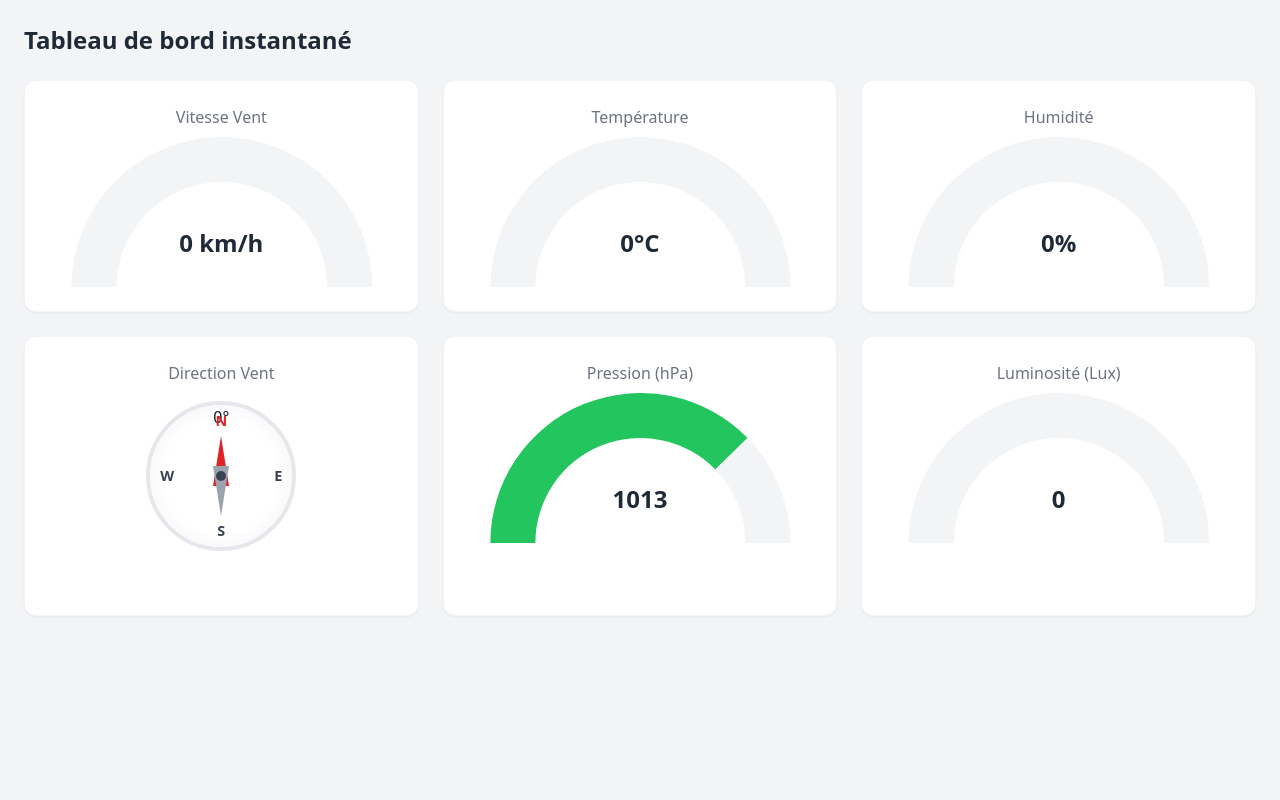
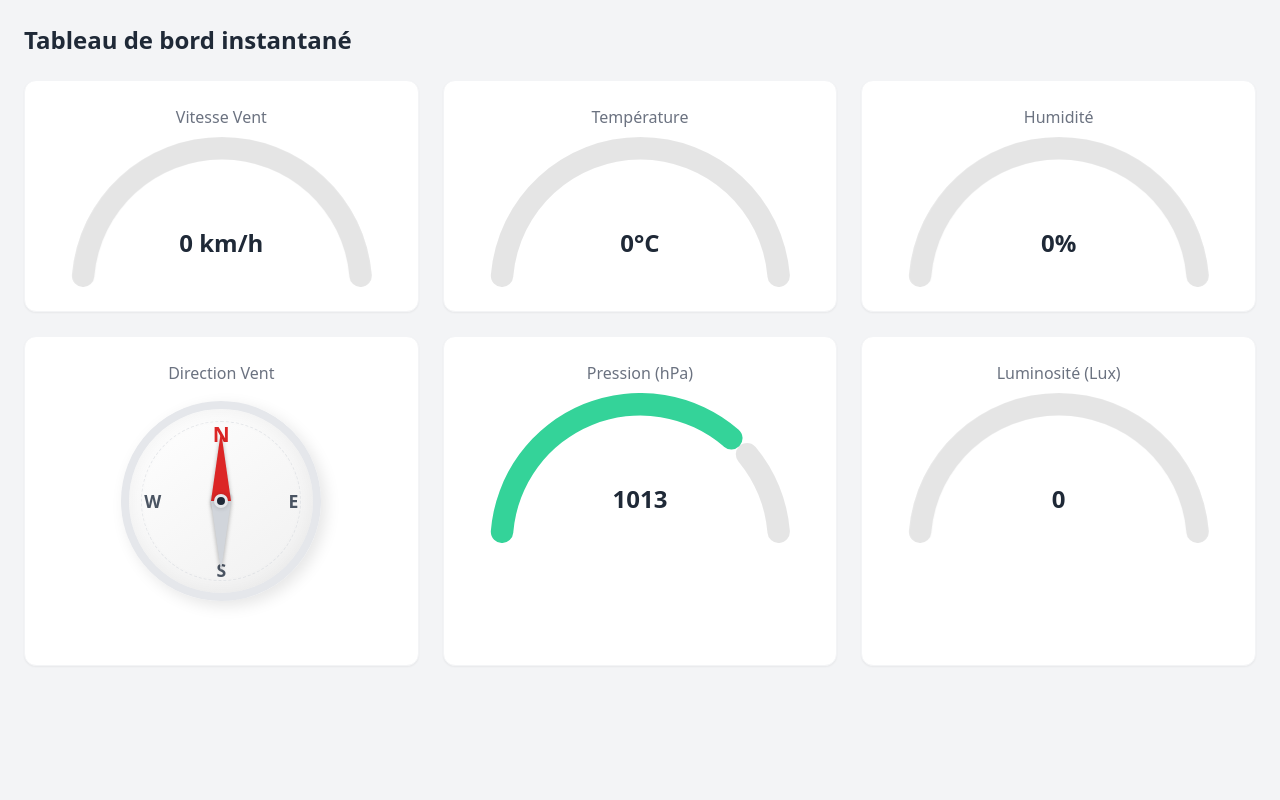
Before and after one commit to schwanstern/WEB_Station_Meteo, a Django app: page /apercu/ in a window 1280 px wide. Run offline with Django 5.2, Linux system fonts and the light colour scheme; data that the repository does not hold is empty; a map, chart or similar area stays blank; parts of the project's set-up code (start-up, migrations or seed data) failed here and were passed over; some libraries are stand-ins or nearby versions.

Commit message:
Fix visual regression: Modern gauges, Compass centered, Cache busting

```diff
--- a/web/static/css/style.css
+++ b/web/static/css/style.css
@@ -6,123 +6,199 @@
 /* Transition globale smooth pour le theme switch */
 body {
     transition: background-color 0.3s, color 0.3s;
+
+    /* Variables de couleurs pour les graphiques (accessibles via JS) */
+    --chart-temp: #f87171;
+    /* Red-400 */
+    --chart-hum: #60a5fa;
+    /* Blue-400 */
+    --chart-wind: #94a3b8;
+    /* Slate-400 */
+    --chart-press: #34d399;
+    /* Emerald-400 */
+    --chart-lux: #fbbf24;
+    /* Amber-400 */
+    --chart-empty-light: rgba(0, 0, 0, 0.1);
+    --chart-empty-dark: rgba(255, 255, 255, 0.1);
 }
 
 /* --- CSS BOUSSOLE ADAPTÉE TAILWIND --- */
-/* On utilise les variables CSS de Tailwind si possible ou des couleurs explicites */
 .compass-container {
     position: relative;
-    width: 150px;
-    height: 150px;
+    width: 200px;
+    height: 200px;
     border-radius: 50%;
     margin: 0 auto;
 
-    border: 4px solid #e5e7eb;
+    /* Moderne : Gradient et Ombre */
+    background: linear-gradient(145deg, #ffffff, #f0f0f0);
+    border: 8px solid #e5e7eb;
     /* gray-200 */
-    background: #ffffff;
-    box-shadow: inset 0 0 20px #f3f4f6;
-    /* gray-100 */
+    box-shadow:
+        5px 5px 15px rgba(0, 0, 0, 0.1),
+        inset 0 0 20px rgba(0, 0, 0, 0.05);
 
     transition: all 0.3s ease;
 }
 
-/* Dark mode override via sélecteur parent .dark */
 .dark .compass-container {
+    background: linear-gradient(145deg, #1f2937, #111827);
     border-color: #374151;
     /* gray-700 */
-    background: #1f2937;
-    /* gray-800 */
-    box-shadow: inset 0 0 20px #111827;
-    /* gray-900 */
+    box-shadow:
+        5px 5px 15px rgba(0, 0, 0, 0.5),
+        inset 0 0 20px rgba(0, 0, 0, 0.5);
 }
 
+/* Labels Cardinaux */
 .compass-label {
     position: absolute;
-    font-weight: bold;
-    font-size: 0.9em;
-    color: #374151;
-    /* gray-700 */
+    font-weight: 800;
+    font-size: 1.1em;
+    color: #4b5563;
+    /* gray-600 */
+    pointer-events: none;
 }
 
 .dark .compass-label {
-    color: #d1d5db;
-    /* gray-300 */
+    color: #9ca3af;
+    /* gray-400 */
 }
 
+/* North Highlight */
 .label-n {
-    top: 5px;
+    top: 10px;
     left: 50%;
     transform: translateX(-50%);
     color: #dc2626;
     /* red-600 */
+    font-size: 1.3em;
 }
 
 .label-s {
-    bottom: 5px;
+    bottom: 10px;
     left: 50%;
     transform: translateX(-50%);
 }
 
 .label-e {
-    right: 10px;
+    right: 15px;
     top: 50%;
     transform: translateY(-50%);
 }
 
 .label-w {
-    left: 10px;
+    left: 15px;
     top: 50%;
     transform: translateY(-50%);
 }
 
+/* Aiguille style "Compas Magnétique" */
 .compass-needle {
     position: absolute;
     top: 50%;
     left: 50%;
-    width: 6px;
-    height: 100px;
+    width: 0;
+    height: 0;
     transform-origin: center center;
-    margin-top: -50px;
-    margin-left: -3px;
-    transition: transform 1s cubic-bezier(0.4, 2.5, 0.6, 0.5);
+    transition: transform 1.5s cubic-bezier(0.22, 1, 0.36, 1);
+    z-index: 10;
 }
 
+/* Pointe Nord (Rouge) */
+/* La base du triangle est "collée au centre" (bottom: 0) */
+/* La pointe part vers le haut */
 .compass-needle::before {
     content: '';
     position: absolute;
-    top: 10px;
-    left: -5px;
-    border-left: 8px solid transparent;
-    border-right: 8px solid transparent;
-    border-bottom: 50px solid #dc2626;
-    /* red-600 */
+    bottom: 0;
+    left: -10px;
+    /* Base width 20px */
+    border-left: 10px solid transparent;
+    border-right: 10px solid transparent;
+    border-bottom: 70px solid #dc2626;
+    /* Longueur 70px */
+    filter: drop-shadow(0 2px 2px rgba(0, 0, 0, 0.3));
 }
 
+/* Pointe Sud (Grise/Blanche) */
+/* La base du triangle est "collée au centre" (top: 0) */
+/* La pointe part vers le bas */
 .compass-needle::after {
     content: '';
     position: absolute;
-    bottom: 10px;
-    left: -5px;
-    border-left: 8px solid transparent;
-    border-right: 8px solid transparent;
-    border-top: 50px solid #9ca3af;
-    /* gray-400 */
+    top: 0;
+    left: -10px;
+    /* Base width 20px */
+    border-left: 10px solid transparent;
+    border-right: 10px solid transparent;
+    border-top: 70px solid #d1d5db;
+    /* Longueur 70px */
+    filter: drop-shadow(0 2px 2px rgba(0, 0, 0, 0.3));
 }
 
+.dark .compass-needle::after {
+    border-top-color: #4b5563;
+    /* gray-600 en dark mode */
+}
+
+/* Pivot central */
 .compass-center {
     position: absolute;
     top: 50%;
     left: 50%;
-    width: 10px;
-    height: 10px;
-    background: #374151;
-    /* gray-700 */
+    width: 14px;
+    height: 14px;
+    background: #1f2937;
+    /* gray-800 */
+    border: 3px solid #e5e7eb;
+    /* blanc/gris */
     border-radius: 50%;
     transform: translate(-50%, -50%);
-    z-index: 10;
-    box-shadow: 0 0 2px #9ca3af;
+    z-index: 20;
+    box-shadow: 0 0 5px rgba(0, 0, 0, 0.2);
 }
 
 .dark .compass-center {
-    background: #d1d5db;
+    background: #e5e7eb;
+    border-color: #1f2937;
 }
+
+/* Petite décoration tick marks simplifiée */
+.compass-container::after {
+    content: '';
+    position: absolute;
+    top: 50%;
+    left: 50%;
+    transform: translate(-50%, -50%);
+    width: 160px;
+    height: 160px;
+    border-radius: 50%;
+    border: 1px dashed #d1d5db;
+    opacity: 0.5;
+}
+
+.dark .compass-container::after {
+    border-color: #4b5563;
+}
+
+/* Valeur centrale (Angle) */
+.compass-value {
+    position: absolute;
+    top: 50%;
+    left: 50%;
+    transform: translate(-50%, -50%);
+    font-size: 1.5em;
+    /* Réduit pour passer entre les aiguilles */
+    font-weight: 800;
+    color: #e5e7eb;
+    /* Gris très clair pour fond discret */
+    z-index: 5;
+    pointer-events: none;
+    text-shadow: 0 1px 2px rgba(0, 0, 0, 0.1);
+}
+
+.dark .compass-value {
+    color: #374151;
+    /* Gris foncé sur fond foncé */
+}
--- a/web/static/js/apercu.js
+++ b/web/static/js/apercu.js
@@ -20,23 +20,39 @@ document.addEventListener('DOMContentLoaded', () => {
     // 2. Gestion de la Boussole
     const needle = document.getElementById('needle');
     if (needle) {
-        needle.style.transform = `rotate(${data.vent_angle}deg)`;
+        // Validation basique pour éviter NaN
+        const angle = isNaN(data.vent_angle) ? 0 : data.vent_angle;
+        needle.style.transform = `rotate(${angle}deg)`;
     }
 
     // 3. Gestion des Jauges (Charts)
-    // Couleur vide selon le thème (simplifié, on prend gris clair/foncé selon mode lors de l'init)
-    // Pour être parfaitement dynamique si on change de thème sans reload, il faudrait un observer,
-    // mais Chart.js n'est pas réactif au CSS externe facilement sans plugin.
-    // On va faire un check initial.
+    // Récupération dynamique des couleurs définies dans style.css
+    const styles = getComputedStyle(document.body);
+    const colors = {
+        temp: styles.getPropertyValue('--chart-temp').trim() || '#ef4444',
+        hum: styles.getPropertyValue('--chart-hum').trim() || '#3b82f6',
+        wind: styles.getPropertyValue('--chart-wind').trim() || '#9ca3af',
+        press: styles.getPropertyValue('--chart-press').trim() || '#10b981',
+        lux: styles.getPropertyValue('--chart-lux').trim() || '#eab308',
+        emptyLight: styles.getPropertyValue('--chart-empty-light').trim() || 'rgba(0,0,0,0.1)',
+    };
 
-    const isDark = document.documentElement.classList.contains('dark');
-    const colorEmpty = isDark ? '#111827' : '#f3f4f6';
+    // Fonction helper pour déterminer la couleur de fond "vide" selon le thème
+    const emptyColor = colors.emptyLight;
 
-    createGauge('tempChart', data.temperature, 50, '#ef4444', colorEmpty);
-    createGauge('humChart', data.humidite, 100, '#3b82f6', colorEmpty);
-    createGauge('windChart', data.vent_vitesse, 100, '#9ca3af', colorEmpty);
-    createGauge('pressChart', data.pression - 900, 150, '#22c55e', colorEmpty);
-    createGauge('luxChart', data.luminosite, 1000, '#eab308', colorEmpty);
+    // Valeurs safe (0 si NaN)
+    const val = (v) => isNaN(v) ? 0 : v;
+
+    createGauge('tempChart', val(data.temperature), 50, colors.temp, emptyColor);
+    createGauge('humChart', val(data.humidite), 100, colors.hum, emptyColor);
+    createGauge('windChart', val(data.vent_vitesse), 100, colors.wind, emptyColor);
+
+    // Pression standard ~1013. On affiche l'écart vs 900 pour visibilité
+    const pressVal = Math.max(0, val(data.pression) - 900);
+    createGauge('pressChart', pressVal, 150, colors.press, emptyColor);
+
+    // Lux échelle 1000
+    createGauge('luxChart', val(data.luminosite), 1000, colors.lux, emptyColor);
 });
 
 function createGauge(ctxId, value, max, color, colorEmpty) {
@@ -44,24 +60,31 @@ function createGauge(ctxId, value, max, color, colorEmpty) {
     if (!canvas) return;
 
     const ctx = canvas.getContext('2d');
-    const remaining = Math.max(0, max - value);
+    const safeValue = Math.max(0, Math.min(value, max)); // Clamp
+    const remaining = max - safeValue;
 
     new Chart(ctx, {
         type: 'doughnut',
         data: {
-            labels: ["Valeur", "Reste"],
+            labels: ["Valeur", "Vide"],
             datasets: [{
-                data: [value, remaining],
+                data: [safeValue, remaining],
                 backgroundColor: [color, colorEmpty],
-                borderWidth: 0
+                borderWidth: 0,
+                borderRadius: 20, // Bords arrondis modernes
+                offset: 0
             }]
         },
         options: {
             rotation: -90,
             circumference: 180,
-            cutout: '70%',
+            cutout: '85%', // Anneau fin
             responsive: true,
             maintainAspectRatio: false,
+            animation: {
+                animateScale: true,
+                animateRotate: true
+            },
             plugins: {
                 legend: { display: false },
                 tooltip: { enabled: false }
--- a/web/templates/apercu.html
+++ b/web/templates/apercu.html
@@ -112,5 +112,5 @@
     data-pression="{{ data.pression }}" data-luminosite="{{ data.luminosite }}" style="display: none;">
 </div>
 
-<script src="{% static 'js/apercu.js' %}"></script>
+<script src="{% static 'js/apercu.js' %}?v=2"></script>
 {% endblock %}
--- a/web/templates/base.html
+++ b/web/templates/base.html
@@ -17,7 +17,7 @@
     <script src="{% static 'js/tailwind.config.js' %}"></script>
 
     <!-- Custom CSS (Compass & Specifics) -->
-    <link rel="stylesheet" href="{% static 'css/style.css' %}">
+    <link rel="stylesheet" href="{% static 'css/style.css' %}?v=2">
 
     <!-- Theme Script (Early load to prevent flash) -->
     <script src="{% static 'js/theme.js' %}"></script>
```
